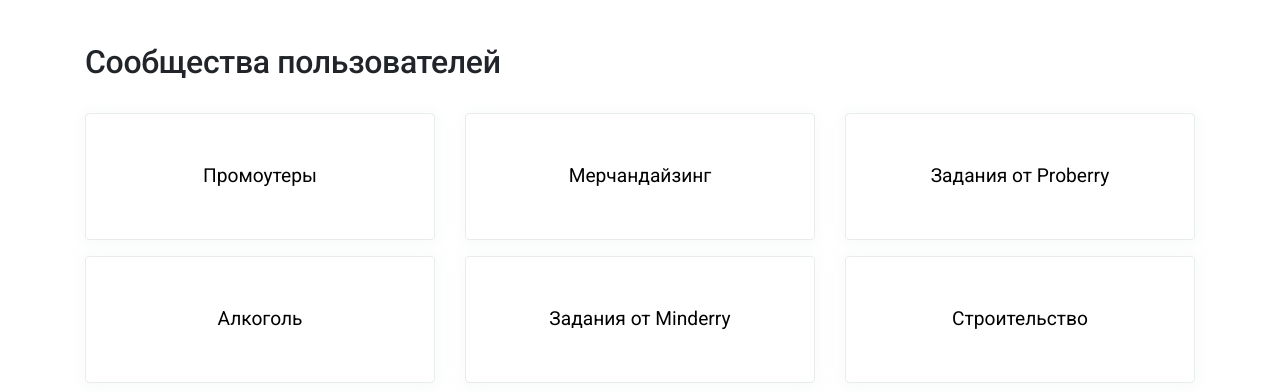
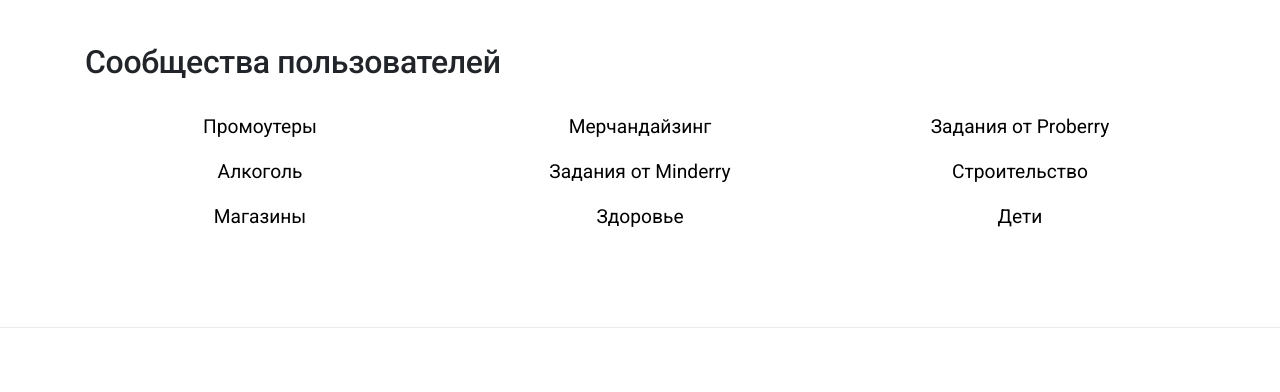
Before and after one commit to tstanay/tstanay.github.io, a plain HTML site: page index.html in a window 1280 px wide. Shown: the part 1330-1722 px from the top of the page. Drawn offline with Linux system fonts and the light colour scheme.

Commit message:
Update index.html

```diff
--- a/index.html
+++ b/index.html
@@ -35,8 +35,6 @@
 </div>
 <div class="wrapper wrapper-content">
 	<main class="main-content" role="main">
-		<div class="container">
-					</div>
 		<header class="main-banner">
 			<div class="container">
 				<div class="d-flex flex-column flex-md-row align-items-md-center">
@@ -145,40 +143,58 @@
 				<h2 class="bd-title mt-0">Сообщества пользователей</h2>
 				<div class="row">
 					<div class="col-md-4 mb-3">
-					<div class="card p-5 text-center">
-						<a class="category-title" href="/task/index?category=promoutery">Промоутеры</a>					</div>
+						<div class="block-communities text-center">
+							<div class="icon-block"></div>
+							<a class="category-title" href="/task/index?category=promoutery">Промоутеры</a>
+						</div>
 					</div>
 					<div class="col-md-4 mb-3">
-					<div class="card p-5 text-center">
-						<a class="category-title" href="/task/index?category=mercandajzing">Мерчандайзинг</a>					</div>
+						<div class="block-communities text-center">
+							<div class="icon-block"></div>
+							<a class="category-title" href="/task/index?category=mercandajzing">Мерчандайзинг</a>
+						</div>
 					</div>
 					<div class="col-md-4 mb-3">
-					<div class="card p-5 text-center">
-						<a class="category-title" href="/task/index?category=zadaniya-ot-proberry">Задания от Proberry</a>					</div>
+						<div class="block-communities text-center">
+							<div class="icon-block"></div>
+							<a class="category-title" href="/task/index?category=zadaniya-ot-proberry">Задания от Proberry</a>
+						</div>
 					</div>
 					<div class="col-md-4 mb-3">
-					<div class="card p-5 text-center">
-						<a class="category-title" href="/task/index?category=alkogol">Алкоголь</a>					</div>
+						<div class="block-communities text-center">
+							<div class="icon-block"></div>
+							<a class="category-title" href="/task/index?category=alkogol">Алкоголь</a>
+						</div>
 					</div>
 					<div class="col-md-4 mb-3">
-					<div class="card p-5 text-center">
-						<a class="category-title" href="/task/index?category=zadaniya-ot-minderry">Задания от Minderry</a>					</div>
+						<div class="block-communities text-center">
+							<div class="icon-block"></div>
+							<a class="category-title" href="/task/index?category=zadaniya-ot-minderry">Задания от Minderry</a>
+						</div>
 					</div>
 					<div class="col-md-4 mb-3">
-					<div class="card p-5 text-center">
-						<a class="category-title" href="/task/index?category=stroitelstvo">Строительство</a>					</div>
+						<div class="block-communities text-center">
+							<div class="icon-block"></div>
+							<a class="category-title" href="/task/index?category=stroitelstvo">Строительство</a>
+						</div>
 					</div>
 					<div class="col-md-4 mb-3">
-					<div class="card p-5 text-center">
-						<a class="category-title" href="/task/index?category=magaziny">Магазины</a>					</div>
+						<div class="block-communities text-center">
+							<div class="icon-block"></div>
+							<a class="category-title" href="/task/index?category=magaziny">Магазины</a>
+						</div>
 					</div>
 					<div class="col-md-4 mb-3">
-					<div class="card p-5 text-center">
-						<a class="category-title" href="/task/index?category=zdorove">Здоровье</a>					</div>
+						<div class="block-communities text-center">
+							<div class="icon-block"></div>
+							<a class="category-title" href="/task/index?category=zdorove">Здоровье</a>
+						</div>
 					</div>
 					<div class="col-md-4 mb-3">
-					<div class="card p-5 text-center">
-						<a class="category-title" href="/task/index?category=deti">Дети</a>					</div>
+						<div class="block-communities text-center">
+							<div class="icon-block"></div>
+							<a class="category-title" href="/task/index?category=deti">Дети</a>
+						</div>
 					</div>
 				</div>
 			</div>
```
Lines whose indentation alone changed are shown as unchanged.
